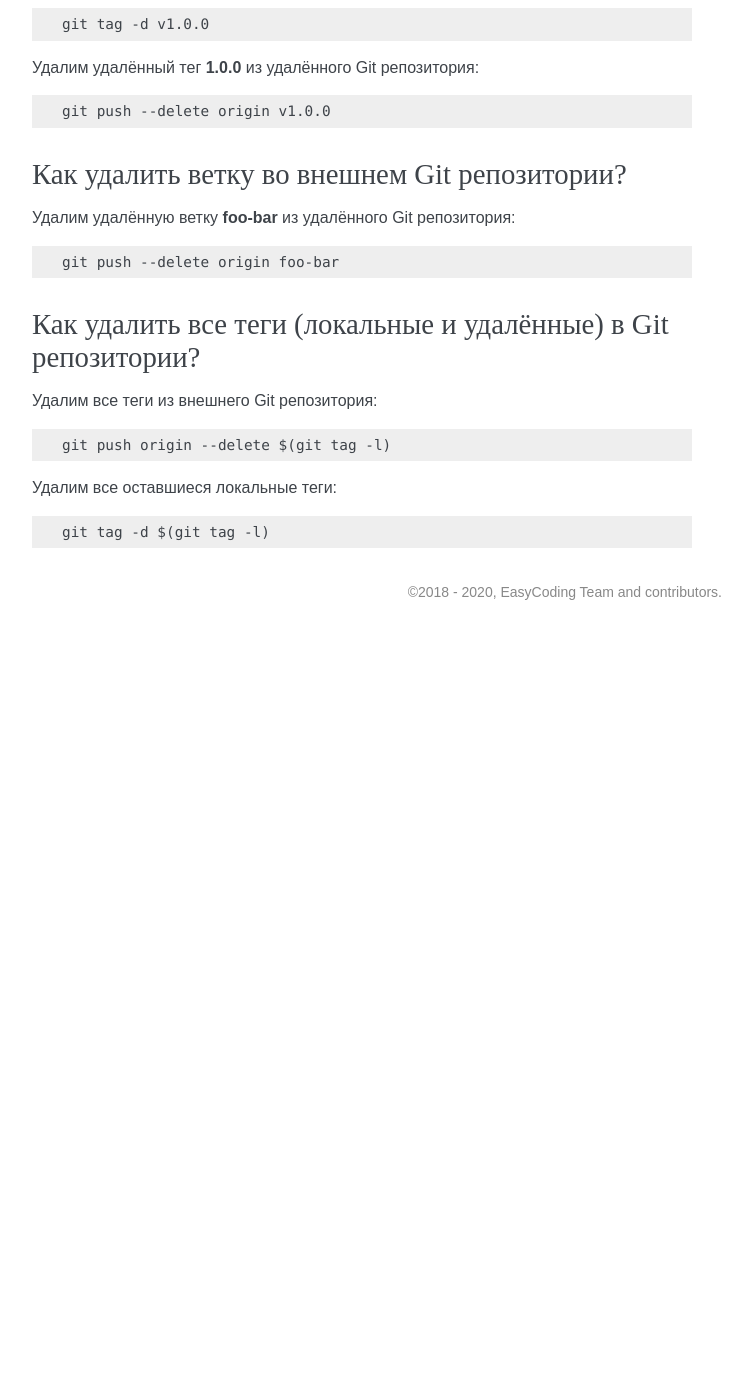
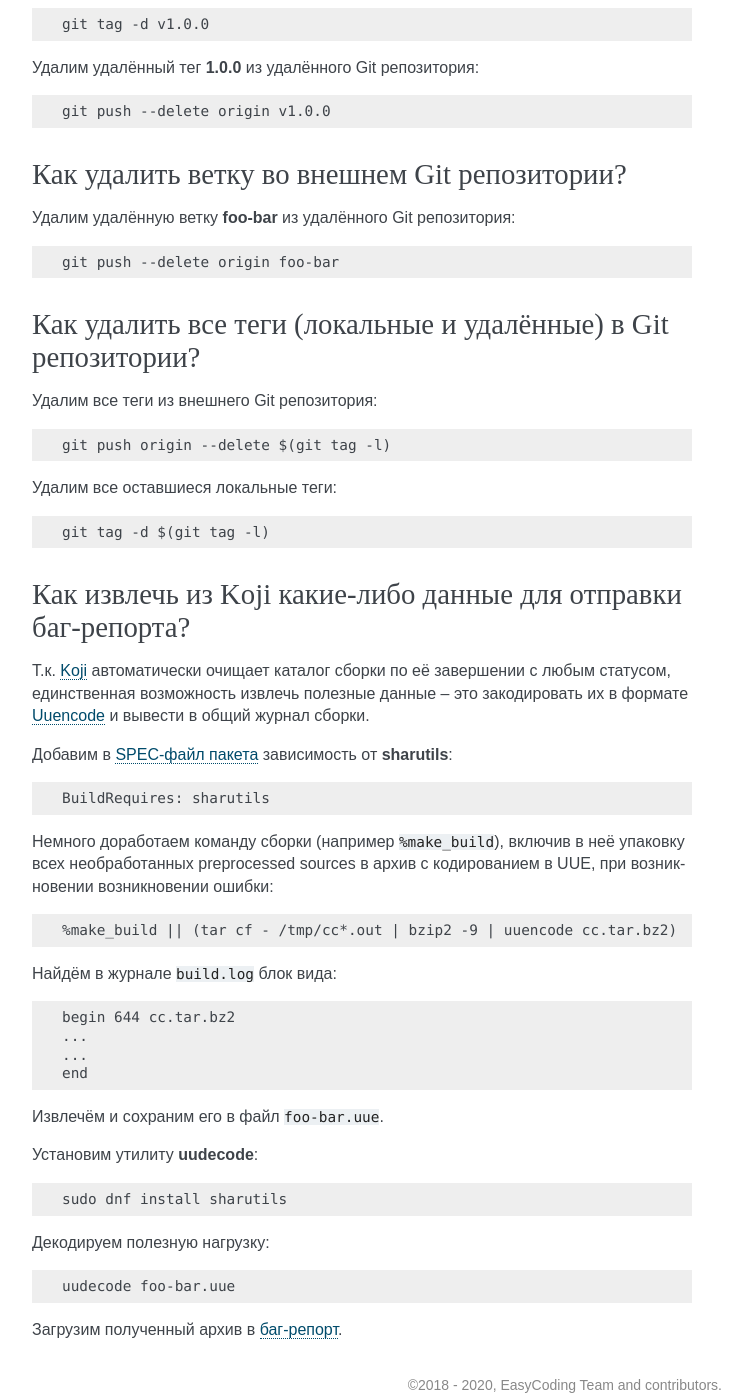
Before and after one commit to RussianFedora/FAQ, a Sphinx documentation site: the page built from source/development.rst, in a window 1280 px wide and 1400 px high, scrolled down 24089 px. Shown: the whole window, without its empty margins (388-1140 px from the left). Built offline with Sphinx 7.4.7, drawn with Linux system fonts in a browser that asks for light colours; before the commit the page ends 24719 px from its top, so only the background shows below that; some of the changed text lies outside the part shown.

Commit message:
Added question about extracting data from Koji.

```diff
--- a/source/development.rst
+++ b/source/development.rst
@@ -1374,3 +1374,48 @@ Qt-приложение, собранное Clang с LTO не запускает
 .. code-block:: text
 
     git tag -d $(git tag -l)
+
+.. index:: gcc, regression, bug report, report, bug, koji, uue, uuencode, uudecode
+.. _koji-extract-data:
+
+Как извлечь из Koji какие-либо данные для отправки баг-репорта?
+===================================================================
+
+Т.к. :ref:`Koji <koji-about>` автоматически очищает каталог сборки по её завершении с любым статусом, единственная возможность извлечь полезные данные -- это закодировать их в формате `Uuencode <https://ru.wikipedia.org/wiki/UUE>`__ и вывести в общий журнал сборки.
+
+Добавим в :ref:`SPEC-файл пакета <create-package>` зависимость от **sharutils**:
+
+.. code-block:: text
+
+    BuildRequires: sharutils
+
+Немного доработаем команду сборки (например ``%make_build``), включив в неё упаковку всех необработанных preprocessed sources в архив с кодированием в UUE, при возникновении возникновении ошибки:
+
+.. code-block:: text
+
+    %make_build || (tar cf - /tmp/cc*.out | bzip2 -9 | uuencode cc.tar.bz2)
+
+Найдём в журнале ``build.log`` блок вида:
+
+.. code-block:: text
+
+    begin 644 cc.tar.bz2
+    ...
+    ...
+    end
+
+Извлечём и сохраним его в файл ``foo-bar.uue``.
+
+Установим утилиту **uudecode**:
+
+.. code-block:: text
+
+    sudo dnf install sharutils
+
+Декодируем полезную нагрузку:
+
+.. code-block:: text
+
+    uudecode foo-bar.uue
+
+Загрузим полученный архив в :ref:`баг-репорт <bug-report>`.
```
